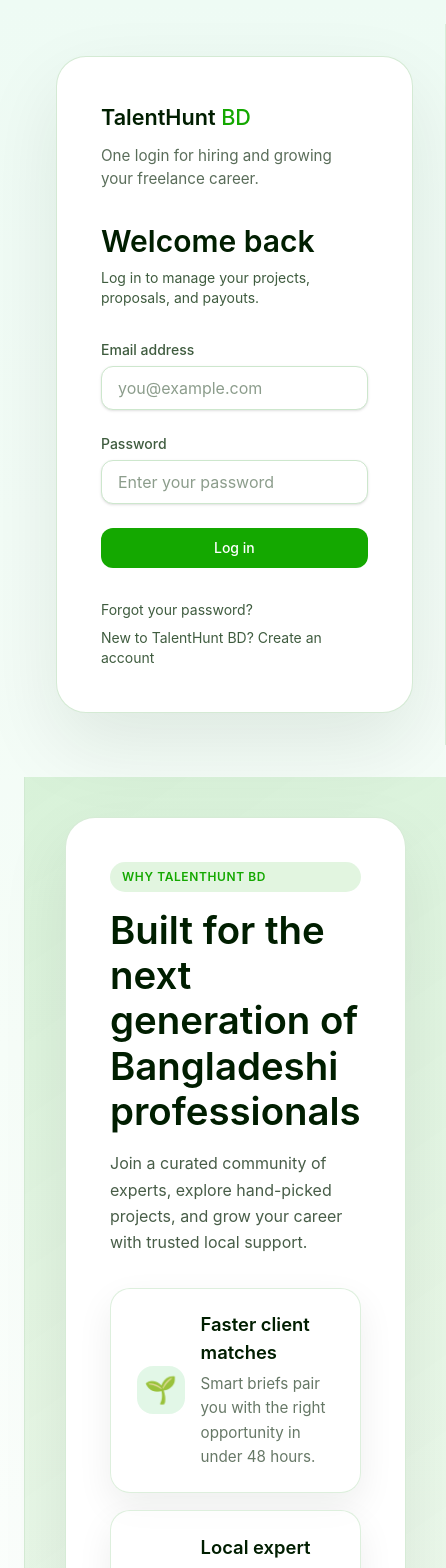
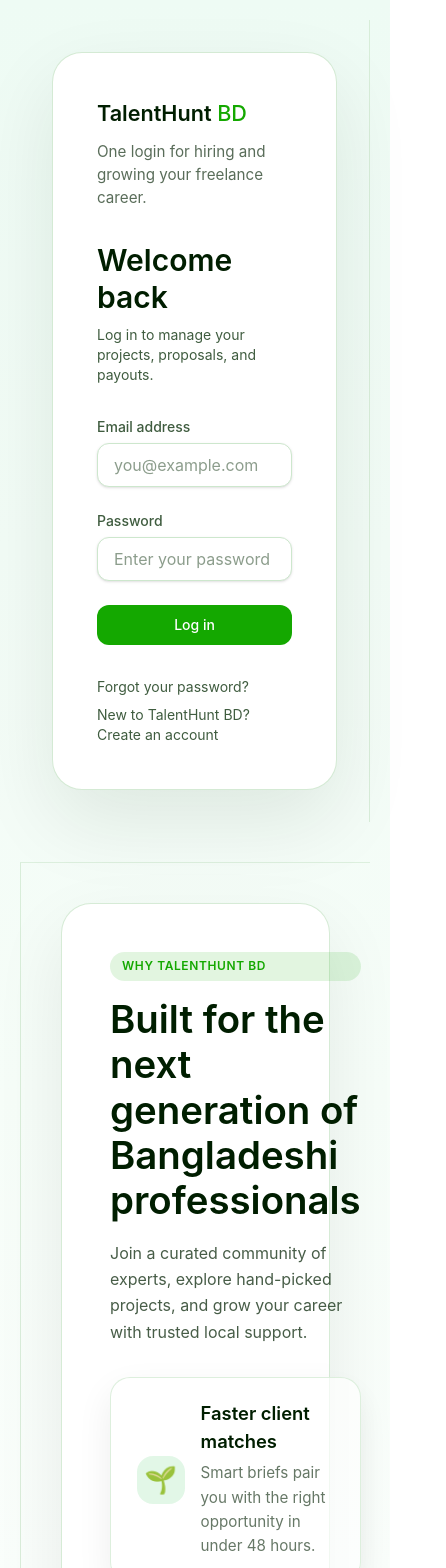
Before and after one commit to rahmatullahboss/Talent-hunt, a Next.js app in the folder web/: page /signin in a window 390 px wide. Shown: the top 1568 px of the page, 446 px wide, since content can reach past the window. Built offline with nearby package versions, Linux system fonts and the light colour scheme; no server answers.

Commit message:
Improve auth layout on mobile

```diff
--- a/web/src/app/(auth)/auth.css
+++ b/web/src/app/(auth)/auth.css
@@ -1,9 +1,9 @@
 .auth-shell {
   display: grid;
   min-height: 100vh;
-  grid-template-columns: minmax(0, clamp(520px, 52vw, 660px)) minmax(0, 1fr);
-  gap: clamp(2rem, 4vw, 3.25rem);
-  padding: clamp(1.5rem, 3vw, 3.5rem);
+  grid-template-columns: minmax(0, clamp(420px, 44vw, 620px)) minmax(0, 1fr);
+  gap: clamp(2rem, 5vw, 3.5rem);
+  padding: clamp(1.5rem, 3vw, 4rem);
   /* The auth experience now mirrors the homepage gradient. */
   background: linear-gradient(180deg, var(--gradient-from), var(--gradient-via), var(--gradient-to));
   color: var(--foreground);
@@ -11,22 +11,104 @@
 
 @media (max-width: 1024px) {
   .auth-shell {
-    grid-template-columns: 1fr;
+    grid-template-columns: minmax(0, 1fr);
+    grid-auto-rows: auto;
+    gap: clamp(1.75rem, 6vw, 2.75rem);
     padding: clamp(1.5rem, 4vw, 2.5rem);
-  }
-
-  .auth-showcase {
-    display: none;
   }
 
   .auth-panel {
     border-right: none;
-    padding: clamp(1.5rem, 4vw, 2.5rem);
+    padding: clamp(1.5rem, 4vw, 2.4rem);
   }
 
   .auth-panel::before {
-    inset: auto;
-    height: 220px;
+    inset: auto 12% -4%;
+    height: 200px;
+  }
+
+  .auth-showcase {
+    border-left: none;
+    border-top: 1px solid color-mix(in srgb, var(--card-border) 60%, transparent);
+    padding: clamp(2rem, 6vw, 2.75rem);
+    margin-top: 0.75rem;
+  }
+
+  .auth-showcase::before,
+  .auth-showcase::after {
+    display: none;
+  }
+
+  .auth-showcase-panel {
+    width: 100%;
+    padding: clamp(2.2rem, 6vw, 2.75rem);
+    border-radius: 26px;
+    gap: clamp(1.6rem, 5vw, 2.4rem);
+  }
+
+  .auth-showcase-header {
+    max-width: none;
+  }
+
+  .auth-showcase p {
+    max-width: none;
+  }
+}
+
+@media (max-width: 640px) {
+  .auth-shell {
+    padding: clamp(1.25rem, 5vw, 1.75rem);
+  }
+
+  .auth-card {
+    border-radius: 26px;
+    padding: clamp(1.85rem, 7vw, 2.3rem);
+  }
+
+  .auth-showcase {
+    padding: clamp(1.5rem, 8vw, 2.2rem);
+  }
+
+  .auth-showcase-panel {
+    border-radius: 24px;
+    padding: clamp(1.75rem, 7vw, 2.25rem);
+    gap: clamp(1.35rem, 6vw, 1.9rem);
+  }
+
+  .auth-showcase h2 {
+    font-size: clamp(1.85rem, 7vw, 2.2rem);
+  }
+
+  .auth-showcase-highlights {
+    gap: 0.9rem;
+  }
+
+  .auth-showcase-highlight {
+    grid-template-columns: auto 1fr;
+    padding: 1.1rem 1.25rem;
+    border-radius: 18px;
+  }
+
+  .auth-showcase-highlight span {
+    width: 2.6rem;
+    height: 2.6rem;
+    border-radius: 14px;
+    font-size: 1.45rem;
+  }
+
+  .auth-showcase-highlight p {
+    font-size: 0.9rem;
+  }
+
+  .auth-showcase-list {
+    font-size: 0.9rem;
+    gap: 0.7rem;
+  }
+
+  .auth-showcase-list li::before {
+    width: 0.5rem;
+    height: 0.5rem;
+    box-shadow: 0 0 0 3px rgba(52, 199, 89, 0.15);
   }
 }
 
@@ -56,7 +138,7 @@
   z-index: 1;
   width: min(520px, 100%);
   border-radius: 30px;
-  padding: clamp(2.75rem, 5vw, 3.25rem);
+  padding: clamp(2.75rem, 5vw, 3rem);
   background: color-mix(in srgb, #fff 88%, var(--card) 12%);
   border: 1px solid color-mix(in srgb, var(--card-border) 85%, transparent);
   box-shadow: 0 32px 80px rgba(0, 30, 0, 0.09);
@@ -92,8 +174,8 @@
   display: flex;
   align-items: center;
   justify-content: center;
-  padding: clamp(2.5rem, 4vw, 4rem);
-  background: linear-gradient(145deg, rgba(20, 168, 0, 0.12), rgba(20, 168, 0, 0.04));
+  padding: clamp(2.5rem, 5vw, 4.5rem);
+  background: transparent;
   border-left: 1px solid color-mix(in srgb, var(--card-border) 70%, transparent);
   color: var(--foreground);
 }
@@ -124,14 +206,14 @@
 .auth-showcase-panel {
   position: relative;
   z-index: 1;
-  width: min(520px, 100%);
+  width: min(820px, 100%);
   border-radius: 30px;
-  padding: clamp(2.75rem, 5vw, 3.5rem);
+  padding: clamp(3rem, 6vw, 4rem);
   background: color-mix(in srgb, #ffffff 88%, var(--card) 12%);
   border: 1px solid color-mix(in srgb, var(--card-border) 82%, transparent);
   box-shadow: 0 28px 70px rgba(0, 30, 0, 0.08);
   display: grid;
-  gap: clamp(2rem, 4vw, 2.75rem);
+  gap: clamp(2rem, 5.5vw, 3.25rem);
 }
 
 .auth-showcase-header {
--- a/web/src/app/layout.tsx
+++ b/web/src/app/layout.tsx
@@ -1,6 +1,6 @@
 import type { Metadata } from "next";
 import { Toaster } from "sonner";
-import { Analytics } from "@vercel/analytics/next";
+import { Analytics } from "@vercel/analytics/react";
 import { SupabaseProvider } from "@/components/providers/supabase-provider";
 import "./globals.css";
 
--- a/web/src/components/forms/sign-up-form.tsx
+++ b/web/src/components/forms/sign-up-form.tsx
@@ -118,7 +118,7 @@ export function SignUpForm() {
         {errors.fullName ? <p className="text-sm text-red-500">{errors.fullName.message}</p> : null}
       </div>
 
-      <div className="grid gap-6 md:grid-cols-2">
+      <div className="space-y-6">
         <div className="space-y-1.5">
           <label className="block text-sm font-medium text-muted/90" htmlFor="email">
             Email address
```
